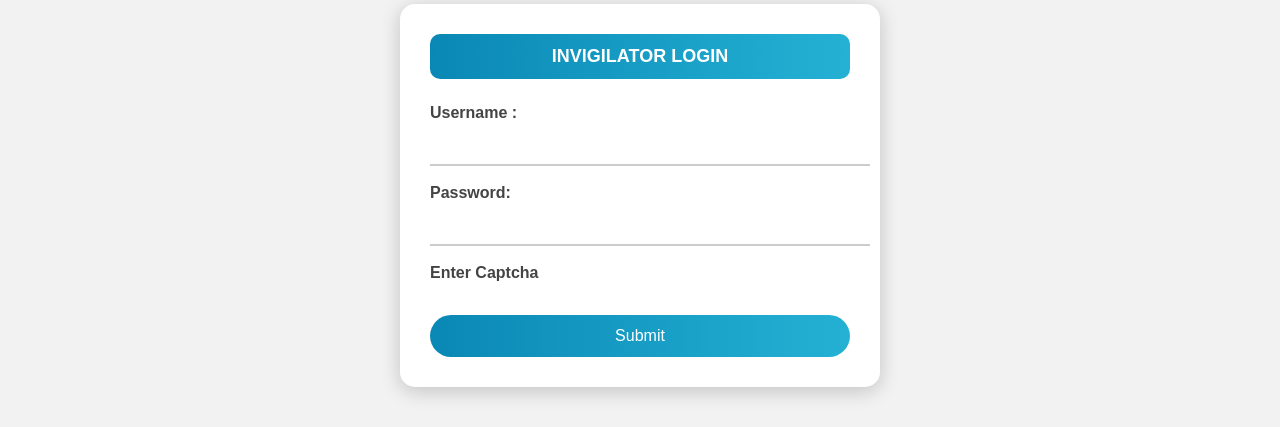
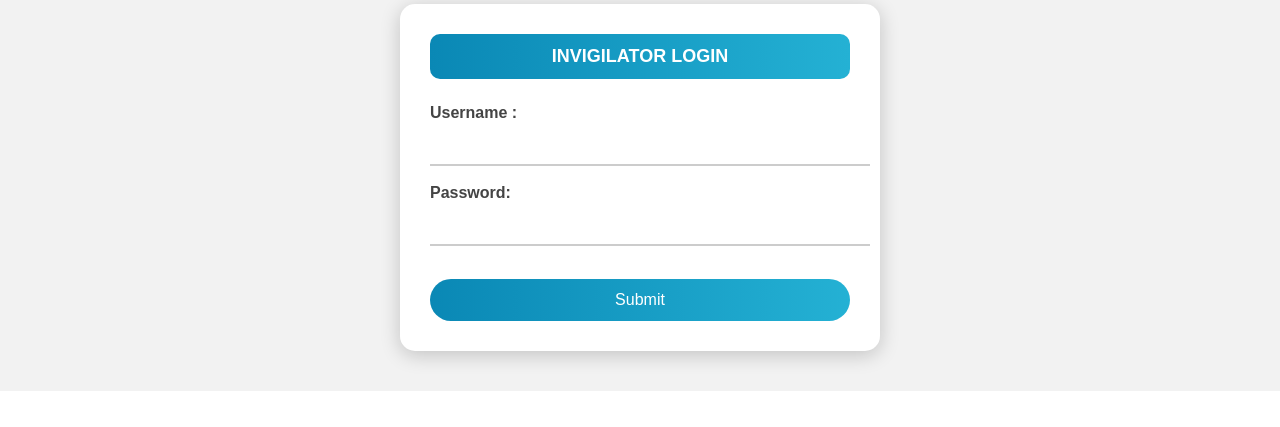
Before and after one commit to keerthana-256/exam-attendance-system, a Django app: page / in a window 1280 px wide. Shown: the part 455-882 px from the top of the page. After the commit the page ends 846 px from the top, so only its background shows below. Run offline with Django 5.2, Linux system fonts and the light colour scheme.

Commit message:
removed captcha final fix

```diff
--- a/attendance/settings.py
+++ b/attendance/settings.py
@@ -11,7 +11,7 @@ BASE_DIR = Path(__file__).resolve().parent.parent
 
 # SECURITY
 SECRET_KEY = os.environ.get('SECRET_KEY', 'django-insecure-fallback-key')
-DEBUG = True
+DEBUG = False
 ALLOWED_HOSTS = ['*']
 
 # CSRF (important for Railway)
@@ -26,7 +26,6 @@ INSTALLED_APPS = [
     'django.contrib.messages',
     'django.contrib.staticfiles',
     'exam',
-    'captcha',
 ]
 
 # Middleware
@@ -47,7 +46,7 @@ ROOT_URLCONF = 'attendance.urls'
 TEMPLATES = [
     {
         'BACKEND': 'django.template.backends.django.DjangoTemplates',
-        'DIRS': [],  # add templates folder here if you have one
+        'DIRS': [os.path.join(BASE_DIR, 'templates')],  # add templates folder here if you have one
         'APP_DIRS': True,
         'OPTIONS': {
             'context_processors': [
--- a/exam/forms.py
+++ b/exam/forms.py
@@ -1,7 +1,5 @@
 from django import forms
-from captcha.fields import CaptchaField
 
 class LoginForm(forms.Form):
     username = forms.CharField(label="Username ")
     password = forms.CharField(widget=forms.PasswordInput)
-    captcha = CaptchaField()
--- a/exam/templates/exam/invigilator_login.html
+++ b/exam/templates/exam/invigilator_login.html
@@ -138,11 +138,6 @@
 	    {{ form.password }}
         </div>
 
-        <div class="form-group captcha">
-            <label>Enter Captcha</label>
-            {{ form.captcha }}
-        </div>
-
         <button type="submit" class="submit-btn">Submit</button>
 
     </form>
--- a/requirements.txt
+++ b/requirements.txt
@@ -3,5 +3,4 @@ gunicorn
 dj-database-url
 psycopg2-binary
 whitenoise
-django-simple-captcha
 openpyxl
```
Also changed, not shown: 1 other file.
